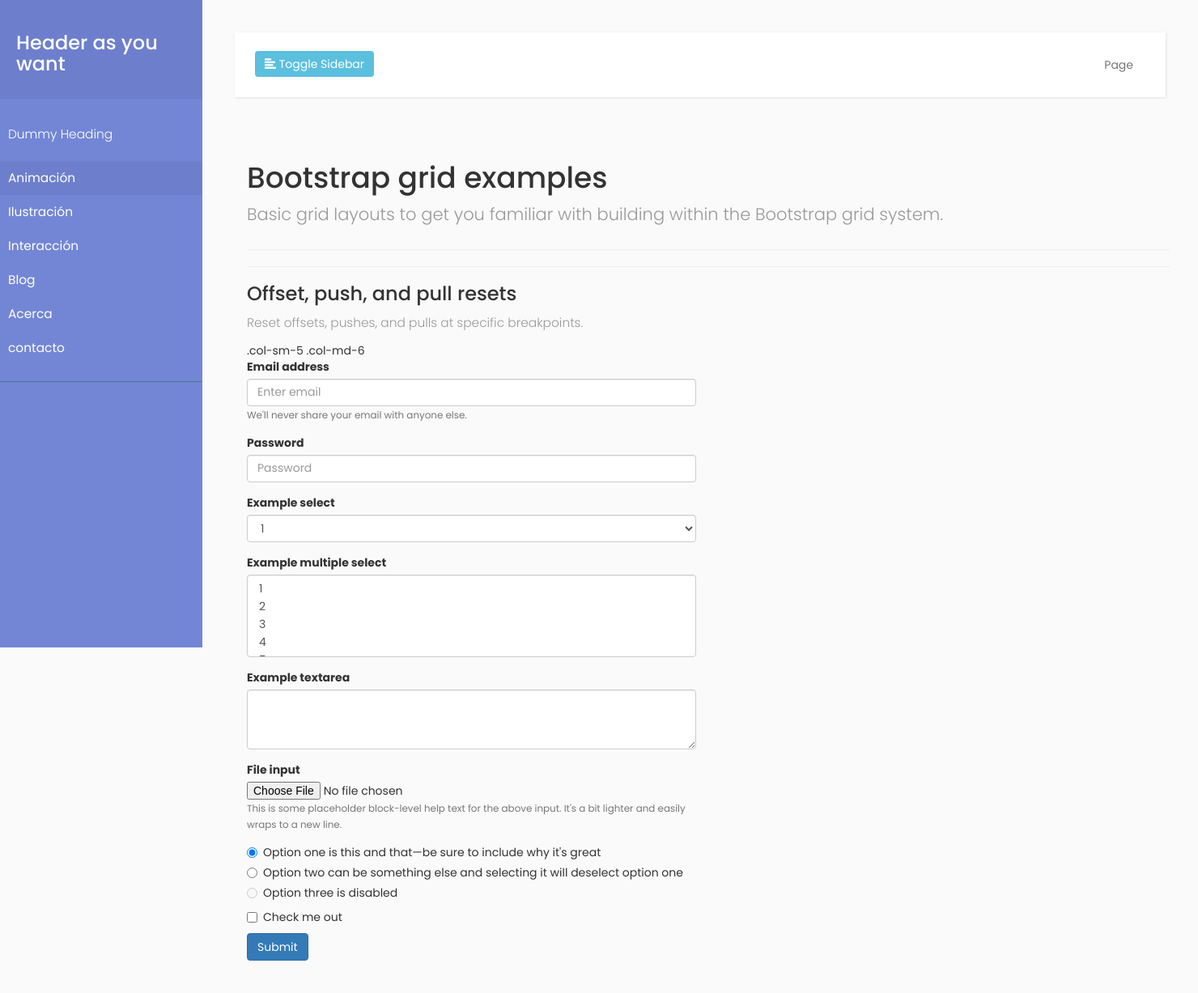
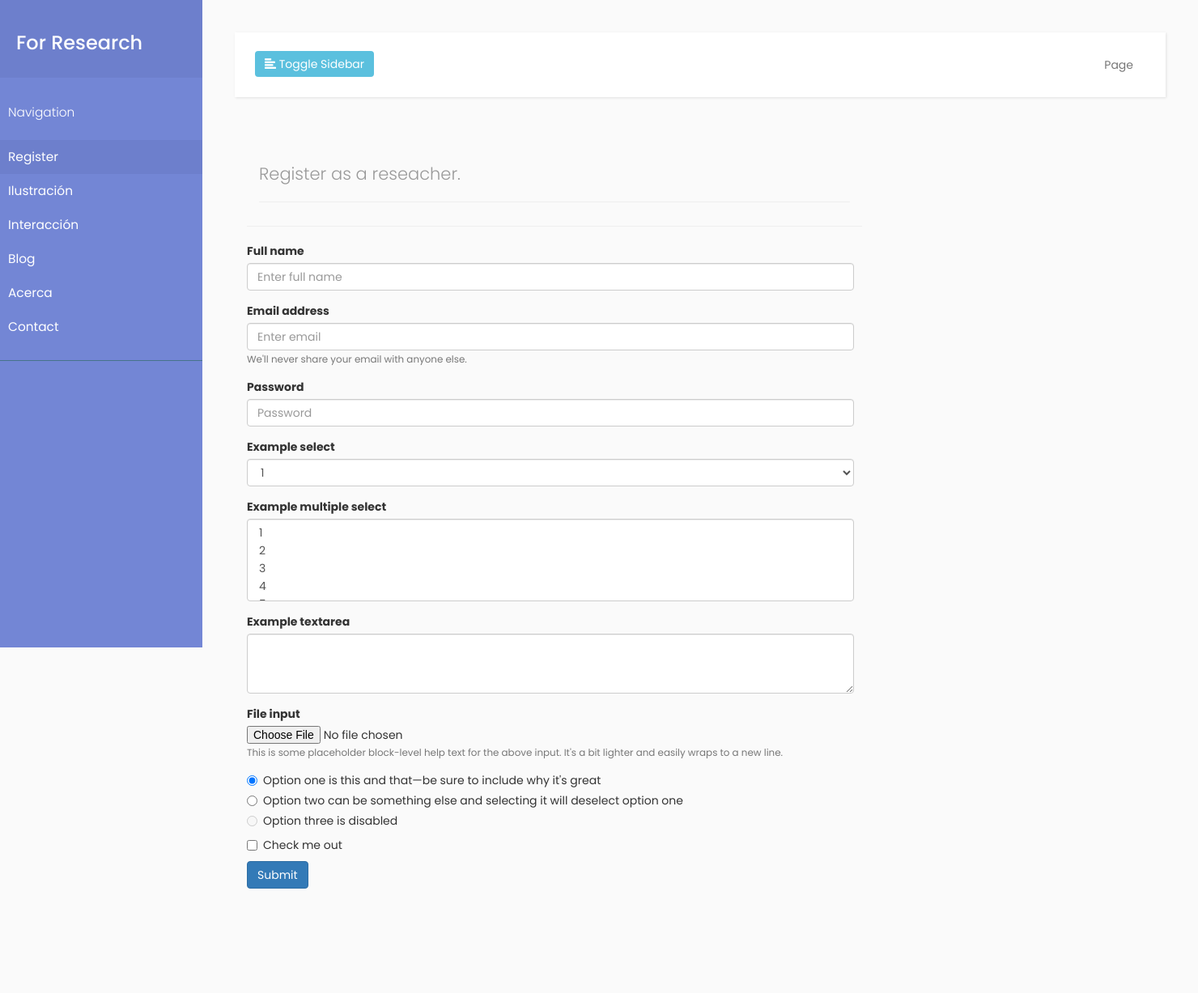
Before and after one commit to chiefkilawila/ccportal, a PHP site: page /researchers/re_home.php in a window 1480 px wide. Shown: the whole page at 81% size. After the commit the page ends 1098 px from the top, so only its background shows below. Run offline with PHP 8.4, Linux system fonts and the light colour scheme; some libraries are stand-ins or nearby versions.

Commit message:
few addition

```diff
--- a/includes/layouts/cso_header_layout.php
+++ b/includes/layouts/cso_header_layout.php
@@ -9,8 +9,8 @@
 
         <!-- Bootstrap CSS CDN -->
         <link rel="stylesheet" href="https://maxcdn.bootstrapcdn.com/bootstrap/3.3.7/css/bootstrap.min.css">
-        <!-- Our Custom CSS
-        <link rel="stylesheet" href="style2.css">-->
+        <!-- Our Custom CSS-->
+        <link rel="stylesheet" href="/ccportal/web/css/style2.css">
         <link rel="stylesheet" href="/ccportal/web/css/bootstrap-datetimepicker.min.css">
         <!-- Scrollbar Custom CSS -->
         <link rel="stylesheet" href="https://cdnjs.cloudflare.com/ajax/libs/malihu-custom-scrollbar-plugin/3.1.5/jquery.mCustomScrollbar.min.css">
--- a/includes/layouts/re_header_layout.php
+++ b/includes/layouts/re_header_layout.php
@@ -204,13 +204,13 @@ a.article, a.article:hover {
             <!-- Sidebar Holder -->
             <nav id="sidebar">
                 <div class="sidebar-header">
-                    <h3>Header as you want </h3></h3>
+                    <h3>For Research </h3></h3>
                 </div>
 
                 <ul class="list-unstyled components">
-                    <p>Dummy Heading</p>
+                    <p>Navigation</p>
                     <li class="active">
-                        <a href="#menu" >Animación</a>
+                        <a href="/ccportal/web/researchers/re_home.php" >Register</a>
 
                     </li>
                     <li>
@@ -228,7 +228,7 @@ a.article, a.article:hover {
                         <a href="#">Acerca</a>
                     </li>
                     <li>
-                        <a href="#">contacto</a>
+                        <a href="#">Contact</a>
                     </li>
 
 
--- a/web/cso_area/add_new_activity.php
+++ b/web/cso_area/add_new_activity.php
@@ -136,7 +136,7 @@ include("../../includes/layouts/cso_header_layout.php");
 
 
 
-                                <div class="form-group">
+                                <div class="form-group ">
 
                                  <button type="button" class="btn btn-primary  btn-block">Create new Activity</button>
                               </div>
--- a/web/researchers/re_home.php
+++ b/web/researchers/re_home.php
@@ -3,29 +3,35 @@ include("../../includes/layouts/re_header_layout.php");
  ?>
     <div class="container">
 
-      <div class="page-header">
-        <h1>Bootstrap grid examples</h1>
-        <p class="lead">Basic grid layouts to get you familiar with building within the Bootstrap grid system.</p>
-      </div>
+      <div class="page-header col-md-8 ">
+
+        <p class="lead">Register as a reseacher.</p>
+
       <hr>
 
-      <h3>Offset, push, and pull resets</h3>
-      <p>Reset offsets, pushes, and pulls at specific breakpoints.</p>
+
+</div>
       <div class="row">
-         <div class="col-sm-5 col-md-6">.col-sm-5 .col-md-6
+         <div class="col-sm-8">
 
         <form>
+
           <fieldset class="form-group">
-            <label for="exampleInputEmail1">Email address</label>
+        <label for="exampleInputEmail1" class="control-label">Full name</label>
+            <input type="email" class="form-control" id="exampleInputEmail1" placeholder="Enter full name">
+
+          </fieldset>
+          <fieldset class="form-group">
+            <label for="exampleInputEmail1"class="control-label">Email address</label>
             <input type="email" class="form-control" id="exampleInputEmail1" placeholder="Enter email">
             <small class="text-muted">We'll never share your email with anyone else.</small>
           </fieldset>
           <fieldset class="form-group">
-            <label for="exampleInputPassword1">Password</label>
+            <label for="exampleInputPassword1" class="control-label">Password</label>
             <input type="password" class="form-control" id="exampleInputPassword1" placeholder="Password">
           </fieldset>
           <fieldset class="form-group">
-            <label for="exampleSelect1">Example select</label>
+            <label for="exampleSelect1" class="control-label">Example select</label>
             <select class="form-control" id="exampleSelect1">
               <option>1</option>
               <option>2</option>
@@ -35,7 +41,7 @@ include("../../includes/layouts/re_header_layout.php");
             </select>
           </fieldset>
           <fieldset class="form-group">
-            <label for="exampleSelect2">Example multiple select</label>
+            <label for="exampleSelect2" class="control-label">Example multiple select</label>
             <select multiple class="form-control" id="exampleSelect2">
               <option>1</option>
               <option>2</option>
@@ -45,37 +51,37 @@ include("../../includes/layouts/re_header_layout.php");
             </select>
           </fieldset>
           <fieldset class="form-group">
-            <label for="exampleTextarea">Example textarea</label>
+            <label for="exampleTextarea" class="control-label">Example textarea</label>
             <textarea class="form-control" id="exampleTextarea" rows="3"></textarea>
           </fieldset>
           <fieldset class="form-group">
-            <label for="exampleInputFile">File input</label>
+            <label for="exampleInputFile" class="control-label">File input</label>
             <input type="file" class="form-control-file" id="exampleInputFile">
             <small class="text-muted">This is some placeholder block-level help text for the above input. It's a bit lighter and easily wraps to a new line.</small>
           </fieldset>
           <div class="radio">
-            <label>
+            <label class="control-label">
               <input type="radio" name="optionsRadios" id="optionsRadios1" value="option1" checked>
               Option one is this and that&mdash;be sure to include why it's great
             </label>
           </div>
           <div class="radio">
-            <label>
+            <label class="control-label">
               <input type="radio" name="optionsRadios" id="optionsRadios2" value="option2">
               Option two can be something else and selecting it will deselect option one
             </label>
           </div>
           <div class="radio disabled">
-            <label>
+            <label class="control-label">
               <input type="radio" name="optionsRadios" id="optionsRadios3" value="option3" disabled>
               Option three is disabled
             </label>
           </div>
           <div class="checkbox">
-            <label>
+            <label class="control-label">
               <input type="checkbox"> Check me out
             </label>
-          </div>
+          </div >
           <button type="submit" class="btn btn-primary">Submit</button>
         </form>
 
```
Also changed, not shown: web/cso_area/geo_location.php (added, +20 -0 lines), web/css/style2.css (added, +9 -0 lines).
